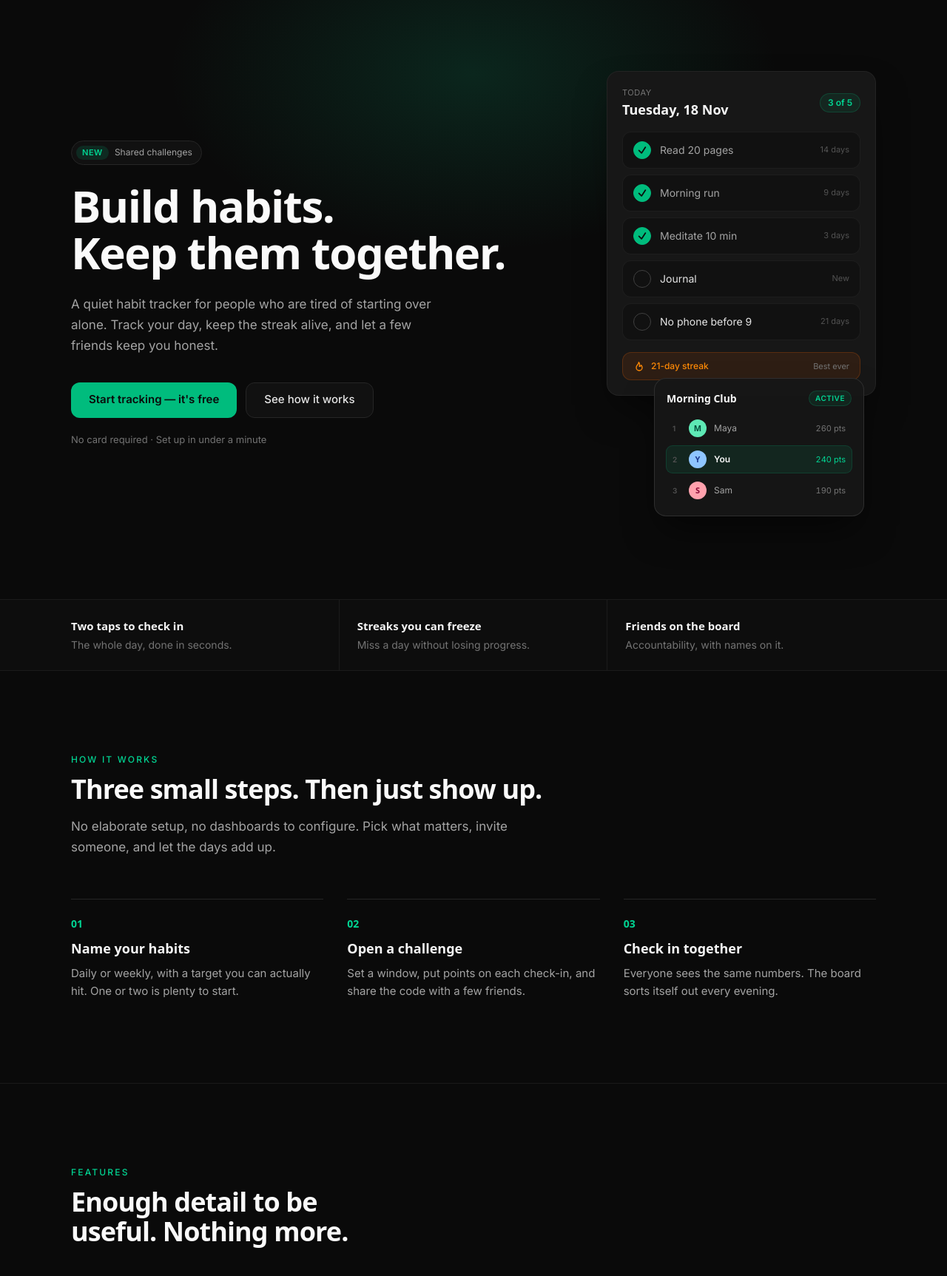
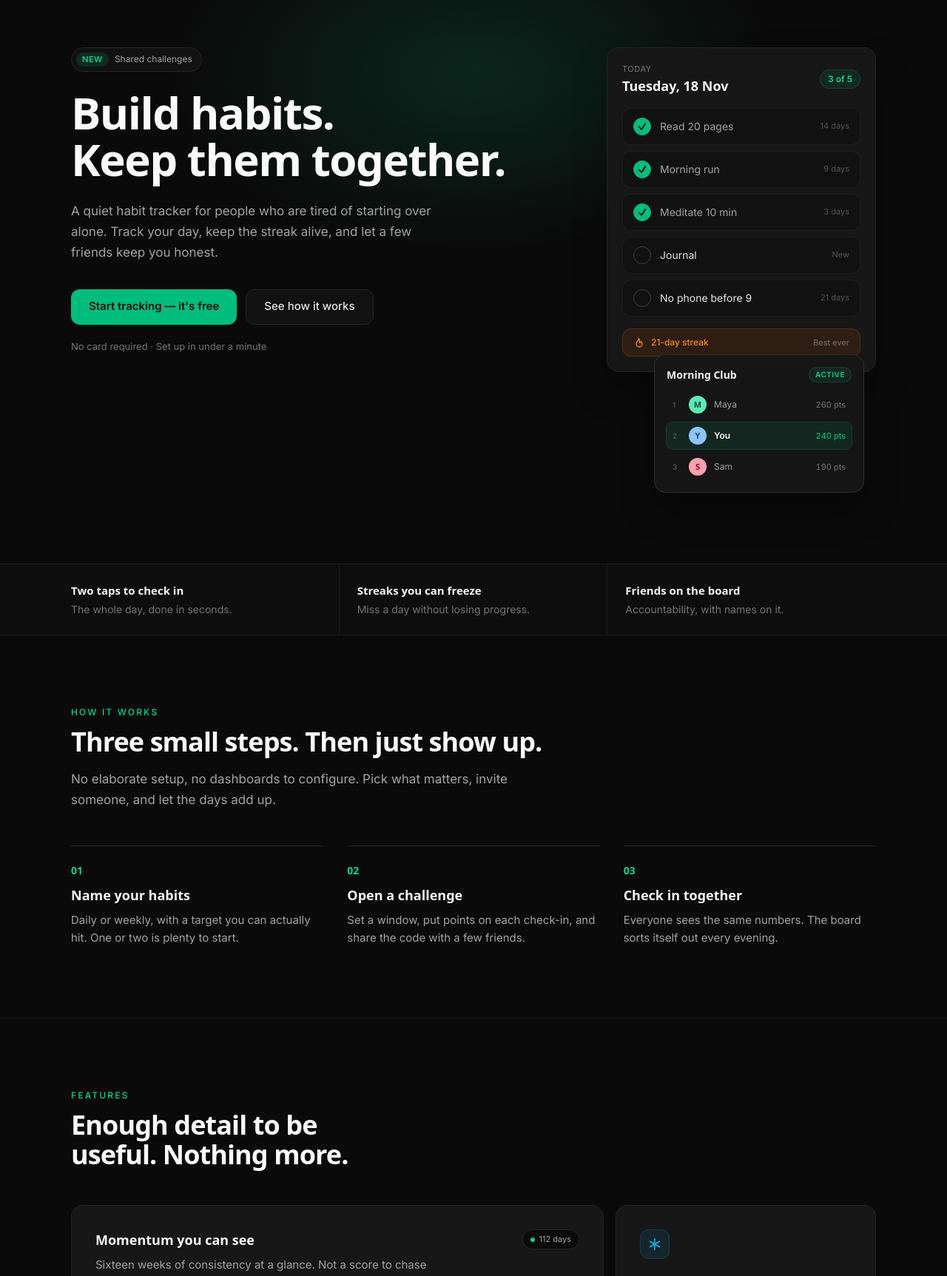
Before and after one commit to christiankusumadjaja31/bewan-mpruy, a Laravel app: page / in a window 1280 px wide. Shown: the part 65-1790 px from the top of the page at 74% size. Run offline with Laravel 12, Linux system fonts and the light colour scheme; style sheets or scripts are compiled from the project's sources; parts of the project's set-up code (start-up, migrations or seed data) failed here and were passed over; some libraries are stand-ins or nearby versions; some web fonts are replaced.

Commit message:
fix: tighten landing page spacing above the fold and on anchor jumps
Center-aligning the hero copy against the taller product mockup pushed
it ~130px below the header, and anchor links landed behind extra scroll
margin plus section padding; both made the page look scrolled down.

🤖 Generated with Codebuff
Co-Authored-By: Codebuff <noreply@codebuff.com>

```diff
--- a/resources/views/welcome.blade.php
+++ b/resources/views/welcome.blade.php
@@ -103,7 +103,7 @@
             <section class="relative overflow-hidden" aria-labelledby="hero-title">
                 <div class="pointer-events-none absolute inset-x-0 -top-40 mx-auto h-[520px] max-w-4xl bg-[radial-gradient(ellipse_at_center,rgba(16,185,129,0.16),transparent_65%)]" aria-hidden="true"></div>
 
-                <div class="relative mx-auto grid w-full max-w-6xl items-center gap-16 px-6 pb-20 pt-16 lg:grid-cols-[minmax(0,1.3fr)_minmax(0,0.7fr)] lg:gap-12 lg:px-8 lg:pb-28 lg:pt-24">
+                <div class="relative mx-auto grid w-full max-w-6xl items-start gap-16 px-6 pb-20 pt-12 lg:grid-cols-[minmax(0,1.3fr)_minmax(0,0.7fr)] lg:gap-12 lg:px-8 lg:pb-24 lg:pt-16">
                     <div class="rise">
                         <p class="inline-flex items-center gap-2 rounded-full border border-zinc-800 bg-zinc-900/60 py-1.5 pl-1.5 pr-3 text-xs text-zinc-400">
                             <span class="rounded-full bg-emerald-500/15 px-2 py-0.5 text-[11px] font-semibold uppercase tracking-wider text-emerald-400">New</span>
@@ -239,8 +239,8 @@
             {{-- ===================== --}}
             {{-- How it works --}}
             {{-- ===================== --}}
-            <section id="how" class="scroll-mt-24 border-b border-zinc-800/60" aria-labelledby="how-title">
-                <div class="mx-auto w-full max-w-6xl px-6 py-20 lg:px-8 lg:py-28">
+            <section id="how" class="scroll-mt-[4.5rem] border-b border-zinc-800/60" aria-labelledby="how-title">
+                <div class="mx-auto w-full max-w-6xl px-6 py-16 lg:px-8 lg:py-24">
                     <div class="max-w-2xl">
                         <p class="text-xs font-medium uppercase tracking-[0.18em] text-emerald-400">How it works</p>
                         <h2 id="how-title" class="mt-3 font-heading text-3xl font-semibold tracking-tight text-balance text-zinc-50 sm:text-4xl">
@@ -251,7 +251,7 @@
                         </p>
                     </div>
 
-                    <ol class="mt-14 grid gap-10 sm:grid-cols-3 sm:gap-8">
+                    <ol class="mt-12 grid gap-10 sm:grid-cols-3 sm:gap-8">
                         @php
                             $steps = [
                                 ['01', 'Name your habits', 'Daily or weekly, with a target you can actually hit. One or two is plenty to start.'],
@@ -274,8 +274,8 @@
             {{-- ===================== --}}
             {{-- Features --}}
             {{-- ===================== --}}
-            <section id="features" class="scroll-mt-24 border-b border-zinc-800/60" aria-labelledby="features-title">
-                <div class="mx-auto w-full max-w-6xl px-6 py-20 lg:px-8 lg:py-28">
+            <section id="features" class="scroll-mt-[4.5rem] border-b border-zinc-800/60" aria-labelledby="features-title">
+                <div class="mx-auto w-full max-w-6xl px-6 py-16 lg:px-8 lg:py-24">
                     <div class="max-w-2xl">
                         <p class="text-xs font-medium uppercase tracking-[0.18em] text-emerald-400">Features</p>
                         <h2 id="features-title" class="mt-3 font-heading text-3xl font-semibold tracking-tight text-balance text-zinc-50 sm:text-4xl">
@@ -283,7 +283,7 @@
                         </h2>
                     </div>
 
-                    <div class="mt-14 grid gap-4 lg:grid-cols-3">
+                    <div class="mt-12 grid gap-4 lg:grid-cols-3">
                         {{-- Consistency --}}
                         <div class="rounded-2xl border border-zinc-800/80 bg-zinc-900 p-6 lg:col-span-2 lg:p-8">
                             <div class="flex items-start justify-between gap-4">
@@ -469,9 +469,9 @@
             {{-- ===================== --}}
             {{-- Together / CTA --}}
             {{-- ===================== --}}
-            <section id="together" class="scroll-mt-24" aria-labelledby="cta-title">
-                <div class="mx-auto w-full max-w-6xl px-6 py-20 lg:px-8 lg:py-28">
-                    <div class="relative overflow-hidden rounded-3xl border border-zinc-800/80 bg-zinc-900 px-6 py-16 text-center sm:px-14">
+            <section id="together" class="scroll-mt-[4.5rem]" aria-labelledby="cta-title">
+                <div class="mx-auto w-full max-w-6xl px-6 py-16 lg:px-8 lg:py-24">
+                    <div class="relative overflow-hidden rounded-3xl border border-zinc-800/80 bg-zinc-900 px-6 py-14 text-center sm:px-14">
                         <div class="pointer-events-none absolute inset-x-0 -top-24 mx-auto h-64 max-w-xl bg-[radial-gradient(ellipse_at_center,rgba(16,185,129,0.18),transparent_70%)]" aria-hidden="true"></div>
 
                         <div class="relative">
```
